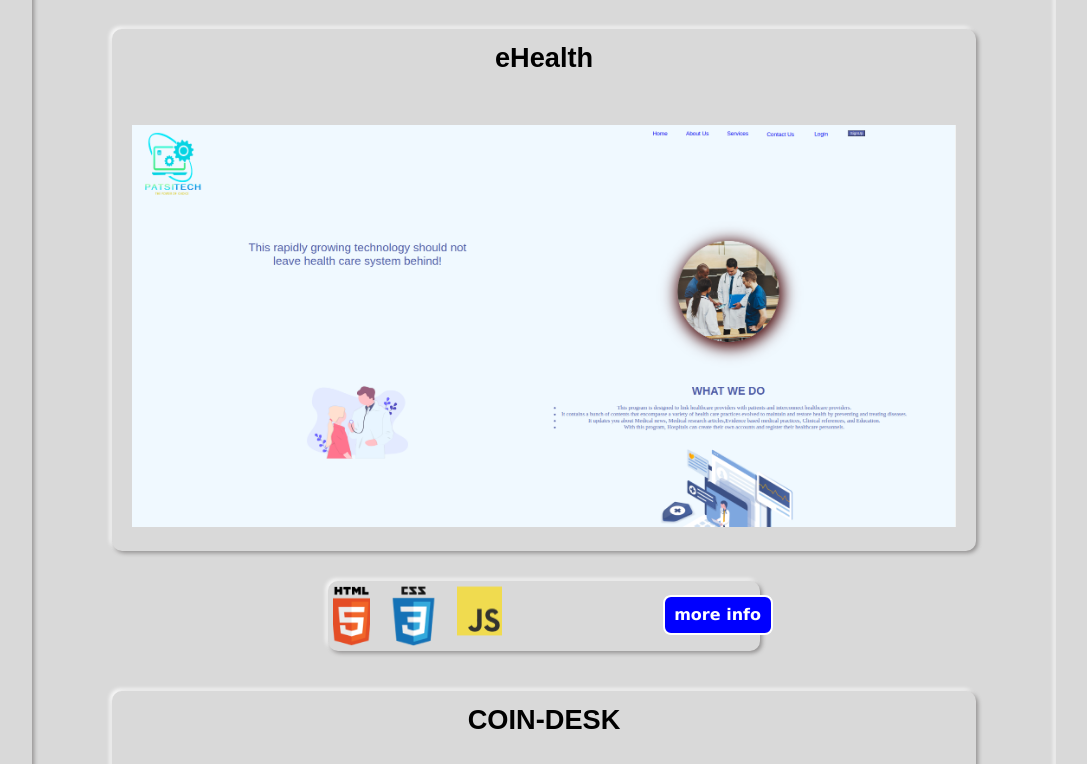
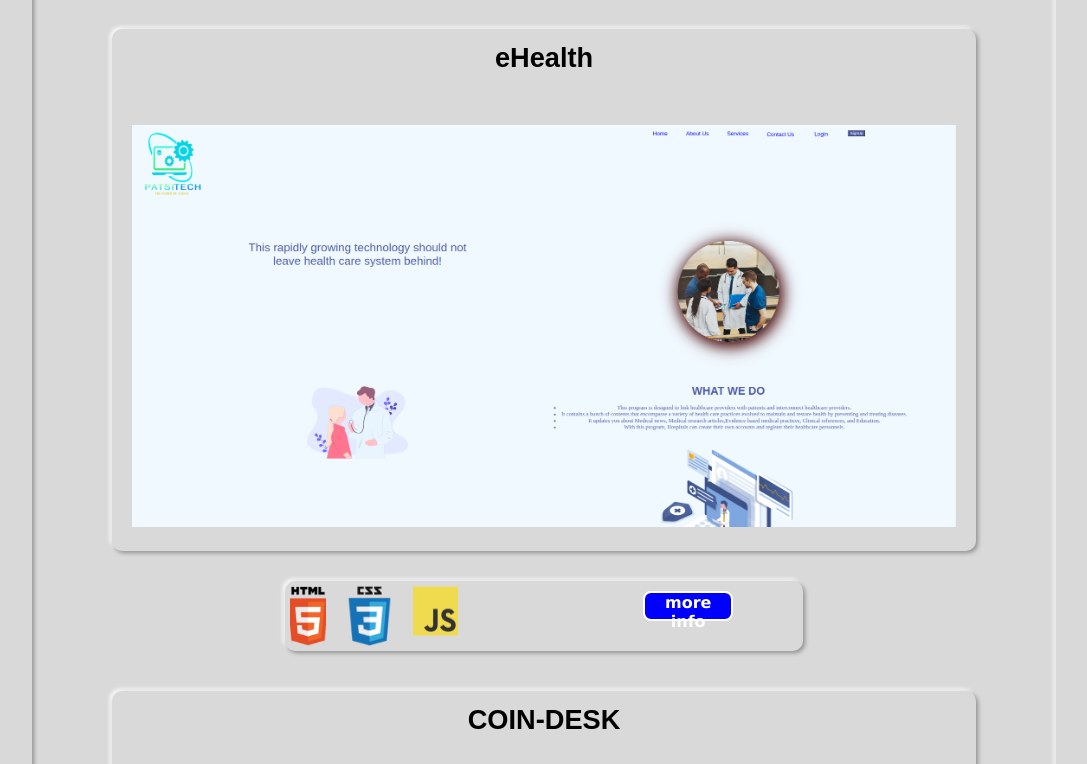
Before and after one commit to patsicko/my-brand-patrick, a plain HTML site: page UI/index.html in a window 1280 px wide. Shown: the part 2953-3717 px from the top of the page, without its empty margins (96-1183 px from the left). Drawn offline with Linux system fonts and the light colour scheme; a script that the page names is missing.

Commit message:
fix: ft-landing-page-blogs

```diff
--- a/UI/css/desktops.css
+++ b/UI/css/desktops.css
@@ -47,14 +47,24 @@
  .project-bar{
     box-shadow: 2px 2px 4px  #918f8f,-2px -2px 4px white;
     border-radius: 10px;
-    width: 50%;
+    width: 60%;
     margin: auto;
     margin-top: 30px;
     display: grid;
-    grid-template-columns: 5fr 1fr;
+    grid-template-columns: 4fr 1fr;
     padding: 5px;
+    padding-right: 10px;
 }
 
+.project-btn button{
+
+    margin-left: 0px;
+
+}
+.project-btn{
+
+    width: 150px;
+}
 .project-title-mobile{
     display: none;
 }
--- a/UI/css/phones.css
+++ b/UI/css/phones.css
@@ -75,6 +75,19 @@
 
 }
 
+.project-btn button{
+
+    margin-left: 0px;
+    width: 90px;
+    margin-left: 5px;
+    height: 30px;
+
+}
+.project-btn{
+
+    width: 150px;
+}
+
 .project-card{
     display: none;
 }
```
